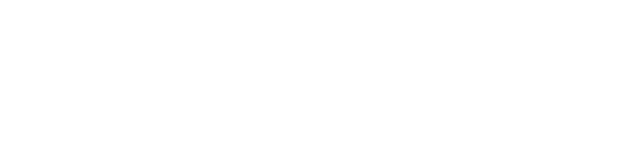
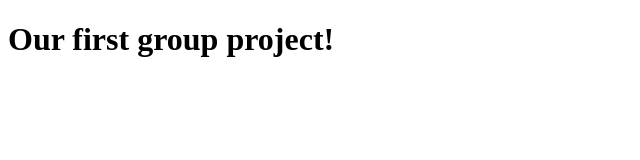
Before and after one commit to studygroupbootcamp/FirstProject, a plain HTML site: page Front End/index.html in a window 1280 px wide. Shown: the whole page, without its empty margins (0-640 px from the left). Drawn offline with Linux system fonts and the light colour scheme.

Commit message:
Devon First Commit

```diff
--- a/Front End/index.html
+++ b/Front End/index.html
@@ -7,6 +7,6 @@
     <title>Document</title>
 </head>
 <body>
-
+    <h1>Our first group project!</h1>
 </body>
 </html>
```
